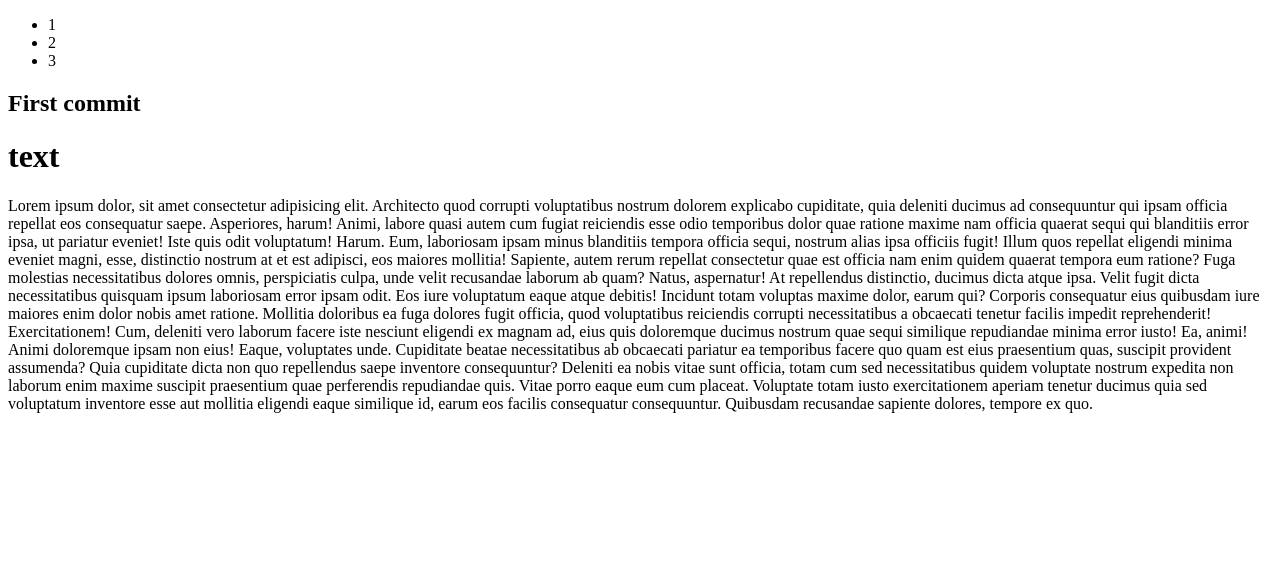
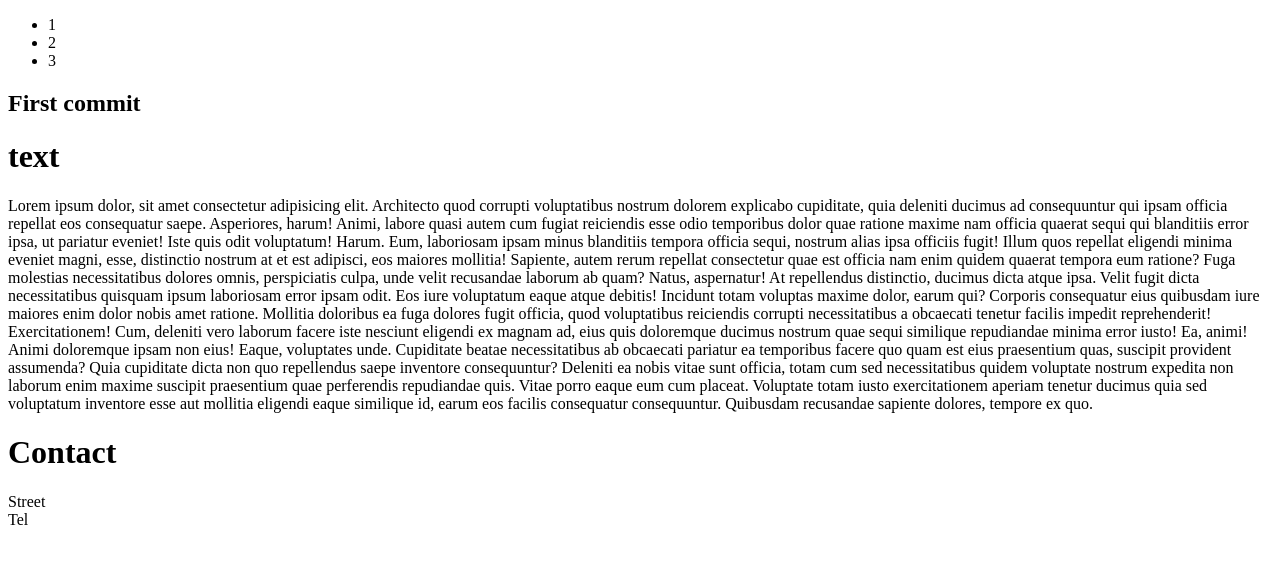
Before and after one commit to AlexeyUsanin/git-practice, a plain HTML site: page index.html in a window 1280 px wide. Drawn offline with Linux system fonts and the light colour scheme.

Commit message:
Added contact

```diff
--- a/index.html
+++ b/index.html
@@ -53,6 +53,12 @@
     </section>
   </main>
 
+  <div>
+    <h1>Contact</h1>
+    <div>Street </div>
+    <div>Tel</div>
+  </div>
+
 
 
 </body>
```
